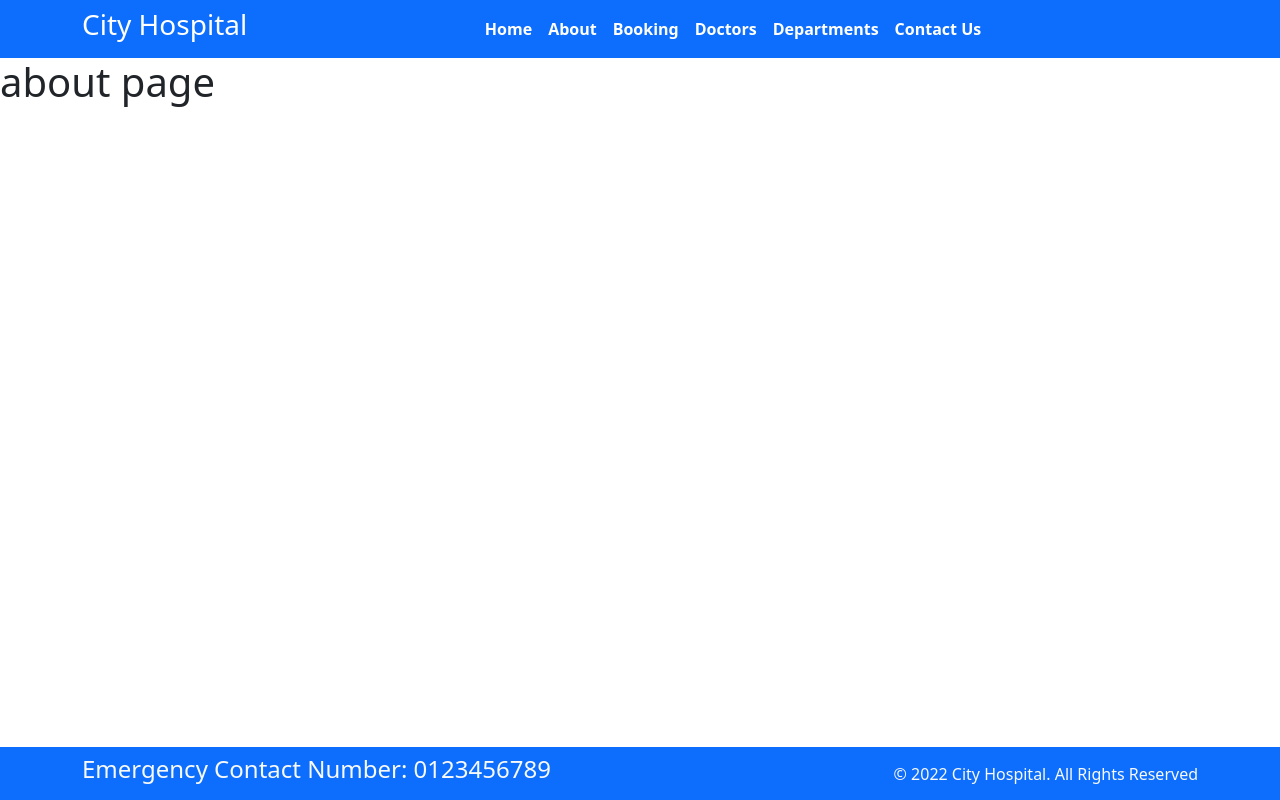
After one commit to fasna5/Hospital-management-system, a Django app: page /about/ in a window 1280 px wide. The commit adds this page. Run offline with Django 5.2, Linux system fonts and the light colour scheme; some libraries are stand-ins or nearby versions.

Commit message:
navbar linked

```diff
--- a/django_tutorial/home/urls.py
+++ b/django_tutorial/home/urls.py
@@ -3,5 +3,11 @@ from . import views
 
 urlpatterns = [
 
-    path('',views.index),
+    path('',views.index,name ='home'),
+    path('about/',views.about,name ='about'),
+    path('bookings/',views.bookings,name='bookings'),
+    path('doctors/',views.doctors,name='doctors'),
+    path('contact/', views.contact,name='contact'),
+    path('departments/',views.departments,name='departments'),
+
 ]
--- a/django_tutorial/home/views.py
+++ b/django_tutorial/home/views.py
@@ -3,3 +3,27 @@ from django.http  import HttpResponse
 
 def index(request):
     return  render(request,'index.html')
+
+
+def about(request):
+    return  render(request,'about.html')
+
+
+
+def bookings(request):
+    return render(request,'bookings.html')
+
+
+
+def  doctors(request):
+    return render(request,'doctors.html')
+
+
+
+def  departments(request):
+    return render(request,'departments.html')
+
+
+
+def contact(request):
+    return render(request,'contact.html')
--- /dev/null
+++ b/django_tutorial/templates/about.html
@@ -0,0 +1,7 @@
+{% extends 'base.html'%}
+{% block title %}
+About
+{% endblock %}
+{% block content %}
+<h1>about  page</h1>
+{% endblock %}
--- a/django_tutorial/templates/base.html
+++ b/django_tutorial/templates/base.html
@@ -32,22 +32,22 @@
           class="collapse navbar-collapse justify-content-center col-md-8 navbar-collapse-3">
           <ul class="navbar-nav justify-content-center  fw-bold">
             <li class="nav-item active">
-              <a class="nav-link text-white" href="#">Home </a>
+              <a class="nav-link text-white" href="">Home </a>
             </li>
             <li class="nav-item">
-              <a class="nav-link text-white" href="#">About</a>
+              <a class="nav-link text-white" href="{% url 'about' %}">About</a>
             </li>
             <li class="nav-item">
-              <a class="nav-link text-white" href="#">Booking</a>
+              <a class="nav-link text-white" href="{% url 'bookings' %}">Booking</a>
             </li>
             <li class="nav-item">
-              <a class="nav-link text-white" href="#">Doctors</a>
+              <a class="nav-link text-white" href="{% url 'doctors' %}">Doctors</a>
             </li>
 			 <li class="nav-item">
-              <a class="nav-link text-white" href="#">Departments</a>
+              <a class="nav-link text-white" href="{% url 'departments' %}">Departments</a>
             </li>
             <li class="nav-item">
-              <a class="nav-link text-white" href="#">Contact Us</a>
+              <a class="nav-link text-white" href="{% url 'contact' %}">Contact Us</a>
             </li>
           </ul>
         </div>
```
Also changed, not shown: django_tutorial/templates/bookings.html (added, +7 -0 lines), django_tutorial/templates/contact.html (added, +7 -0 lines), django_tutorial/templates/departments.html (added, +8 -0 lines), django_tutorial/templates/doctors.html (added, +8 -0 lines).
